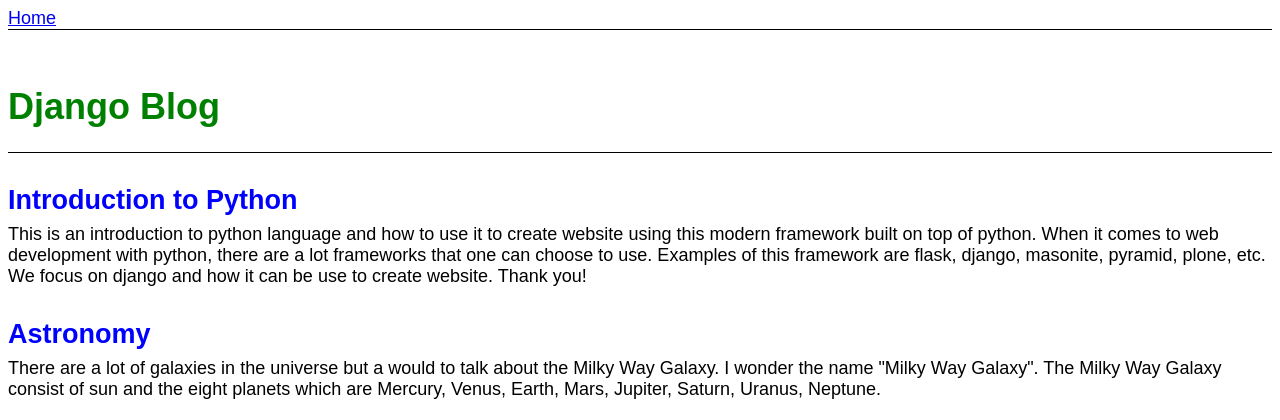
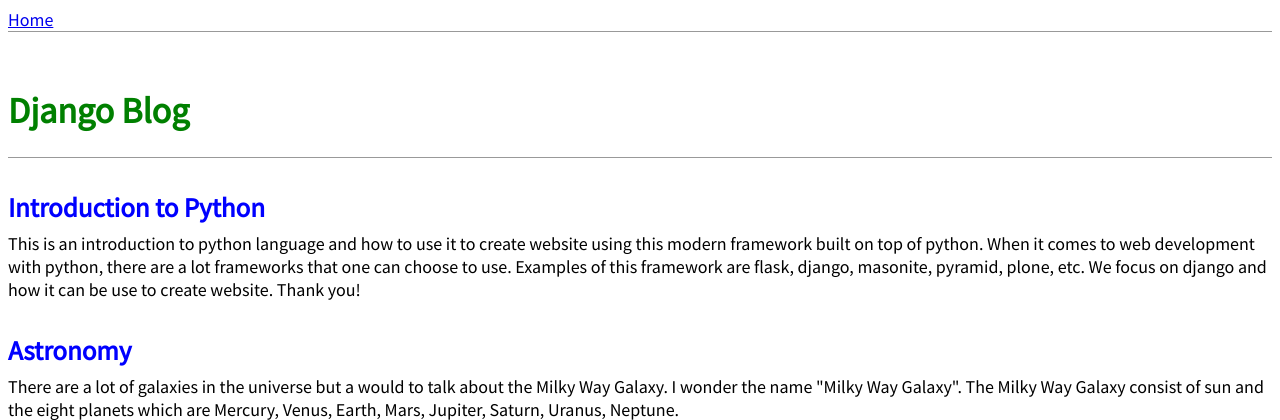
Before and after one commit to yawtalkstechs/Django-blog, a Django app: page / in a window 1280 px wide. Shown: the top 420 px of the page. Run offline with Django 3.2, Linux system fonts and the light colour scheme; data comes from the database, SQL or seed files in the repository; both versions use the stored data as it was after the commit.

Commit message:
Blog Phase 1 begins

```diff
--- a/config/settings.py
+++ b/config/settings.py
@@ -25,7 +25,7 @@
 # SECURITY WARNING: don't run with debug turned on in production!
 DEBUG = True
 
-ALLOWED_HOSTS = ['*']
+ALLOWED_HOSTS = ['sleepy-tundra-56111.herokuapp.com', 'localhost', '127.0.0.1']
 
 
 # Application definition
--- a/nblog/models.py
+++ b/nblog/models.py
@@ -3,10 +3,7 @@
 # Create your models here.
 class Post(models.Model):
 	title = models.CharField(max_length=200)
-	author = models.ForeignKey(
-		'auth.User',
-		on_delete=models.CASCADE,
-	)
+	author = models.ForeignKey('auth.User', on_delete=models.CASCADE,)
 	body = models.TextField()
 
 	def __str__(self):
--- a/nblog/templates/base.html
+++ b/nblog/templates/base.html
@@ -1,10 +1,12 @@
 {% load static %}
+
 <!DOCTYPE html>
 <html>
   <head>
     <meta charset="UTF-8"/>
     <meta name="viewport" content="width=device-width", initial-scale=1/>
     <title>Django Blog</title>
+    <link href="https://fonts.googleapis.com/css?family=Source+Sans+Pro:400" rel="stylesheet">
     <link rel='stylesheet' href="{% static 'css/base.css' %}"/>
     <header>
       <a href="{% url 'home' %}">Home</a>
--- a/static/css/base.css
+++ b/static/css/base.css
@@ -1,33 +1,33 @@
-header h1 a{
-  color: green;
-  text-decoration: none;
-}
-
 body {
   font-family: 'Source Sans Pro', sans-serif;
   font-size: 18px;
 }
 
 header {
-  border-bottom: 1px solid;
+  border-bottom: 1px solid #999;
   margin-bottom: 2rem;
   display: flex;
 }
 
-.nav-left{
+header h1 a {
+  color: green;
+  text-decoration: none;
+}
+
+.nav-left {
   margin-right: auto;
 }
 
-.nav-right{
+.nav-right {
   display: flex;
   padding-top: 2rem;
 }
 
-.post-entry{
+.post-entry {
   margin-bottom: 2rem;
 }
 
-.post-entry h2{
+.post-entry h2 {
   margin: 0.5rem 0;
 }
 
```
Also changed, not shown: db.sqlite3, nblog/migrations/0001_initial.py, nblog/views.py (line endings or trailing spaces).
